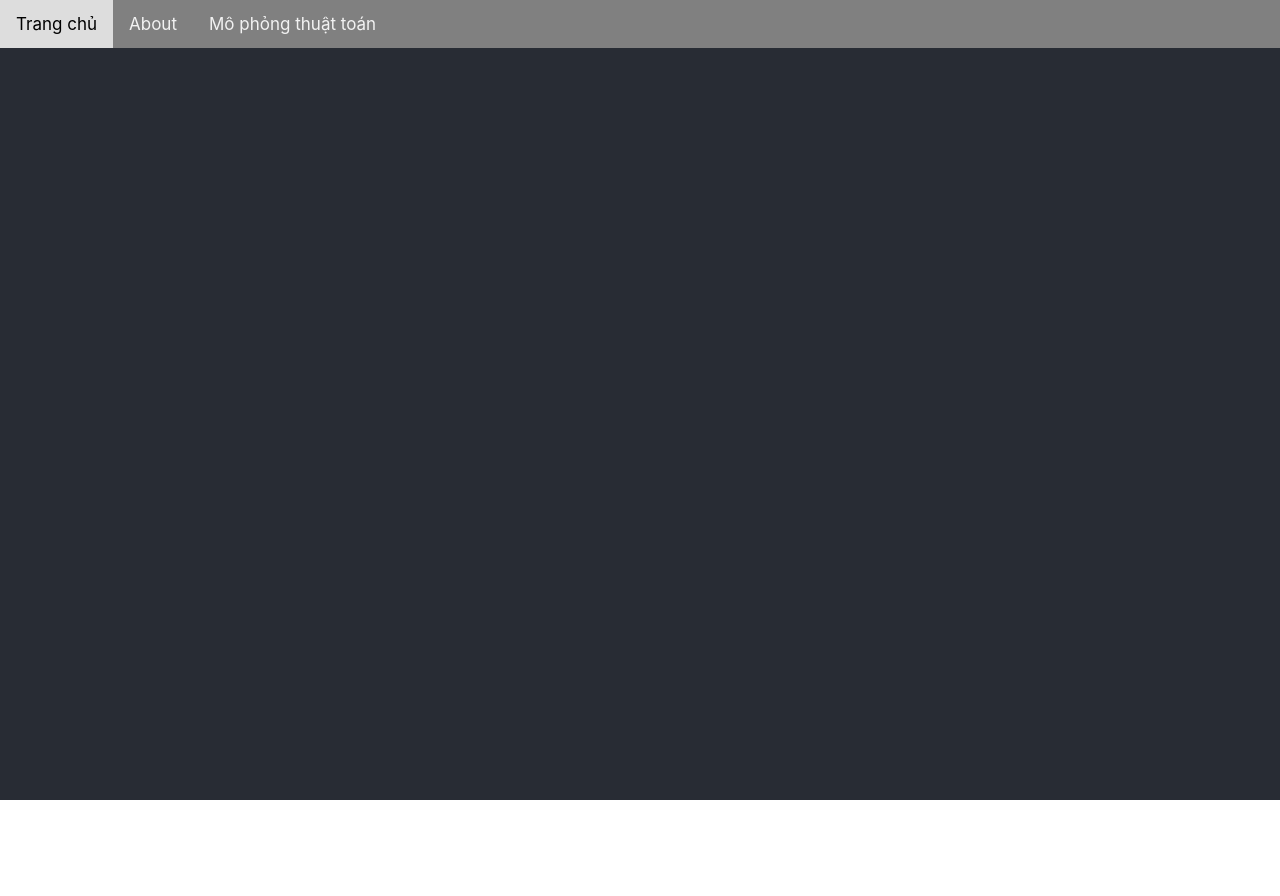
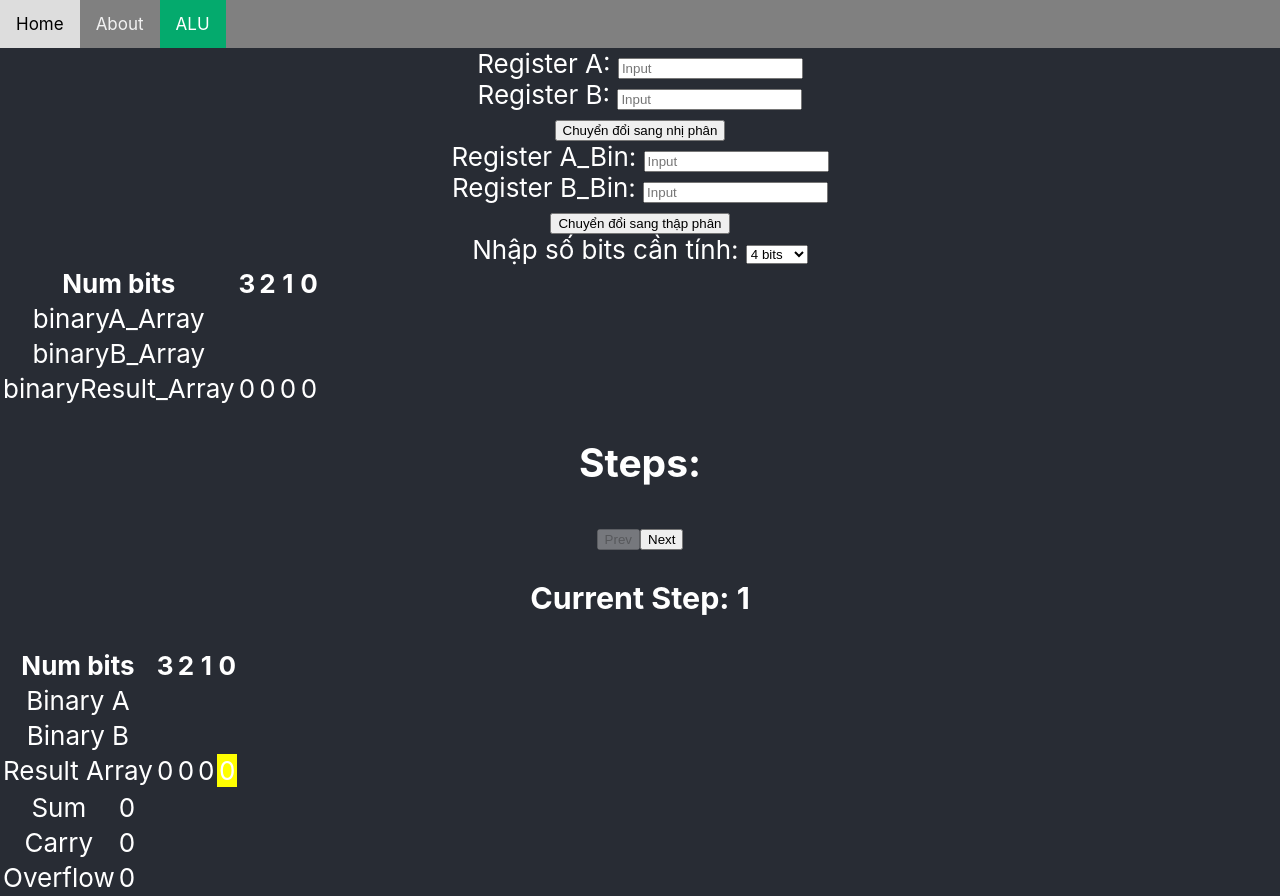
Before and after one commit to PTHoangAnh/Mo-Phong-Thuat-Toan-ALU, a React (Create React App) app: page /alu in a window 1280 px wide. Before the commit the page ends 800 px from the top, so only its background shows below. Built offline with nearby package versions, Linux system fonts and the light colour scheme.

Commit message:
refactor: cau truc thu muc

```diff
--- a/src/pages/App.js
+++ b/src/pages/App.js
@@ -1,7 +1,7 @@
 import './App.scss';
 import ListTest from './homepage/components/list/listTest.js';
 import About from './aboutpage/components/about.js';
-import TestALU from './alupage/components/testALU.js';
+import TestALU from './alupage/index.js';
 import { ToastContainer } from 'react-toastify';
 import 'react-toastify/dist/ReactToastify.css';
 import Nav from './Nav/Nav.js';
@@ -22,7 +22,7 @@ function App() {
           <Routes>
             <Route path="/" element={<ListTest />} />
             <Route path="/about" element={<About />} />
-            <Route path="/testALU" element={<TestALU />} />
+            <Route path="/alu" element={<TestALU />} />
           </Routes>
         </header>
 
--- a/src/pages/Nav/Nav.js
+++ b/src/pages/Nav/Nav.js
@@ -7,13 +7,13 @@ class Nav extends React.Component {
         return (
             <div className="topnav">
                 <NavLink to="/" activeClassName="active" exact={true}>
-                    Trang chủ
+                    Home
                 </NavLink>
                 <NavLink to="/about" activeClassName="active">
                     About
                 </NavLink>
-                <NavLink to="/testALU" activeClassName="active">
-                    Mô phỏng thuật toán
+                <NavLink to="/alu" activeClassName="active">
+                    ALU
                 </NavLink>
             </div>
         )
```
Also changed, not shown: src/pages/alupage/index.js (renamed from src/pages/alupage/components/testALU.js, +4 -4 lines), src/pages/alupage/components/testALU.scss (deleted), src/pages/alupage/index.scss (added).
